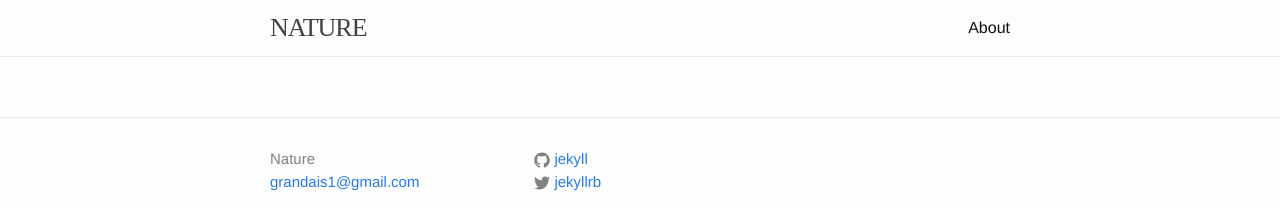
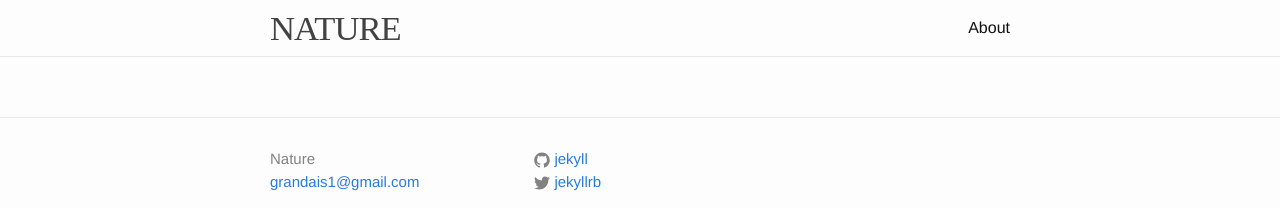
Before and after one commit to grandais2/grandais2.github.io, a Jekyll site: the page built from index.html, in a window 1280 px wide. Shown: the top 208 px of the page. Built offline with Jekyll 4.4.1, drawn with Linux system fonts in a browser that asks for light colours.

Commit message:
Update _layout.scss

```diff
--- a/_sass/_layout.scss
+++ b/_sass/_layout.scss
@@ -10,7 +10,7 @@
 }
 
 .site-title {
-    font-size: 26px;
+    font-size: 26pt;
     font-weight: 300;
     line-height: 56px;
     letter-spacing: -1px;
```
